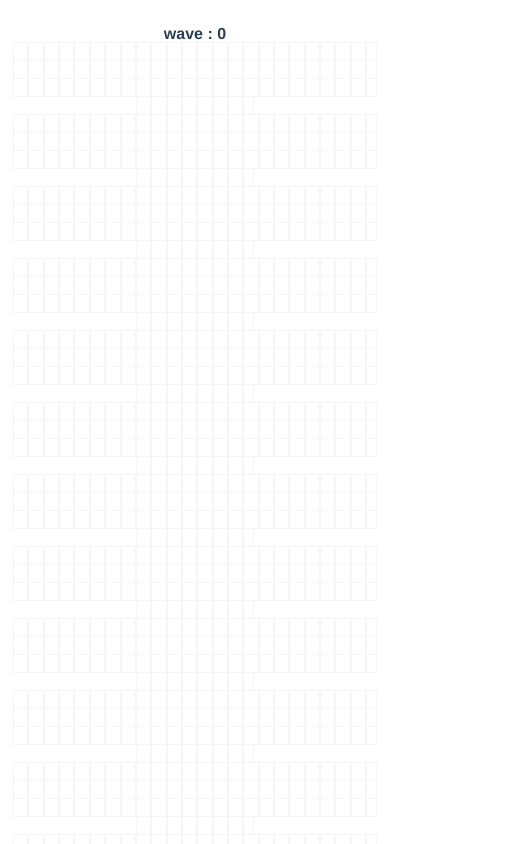
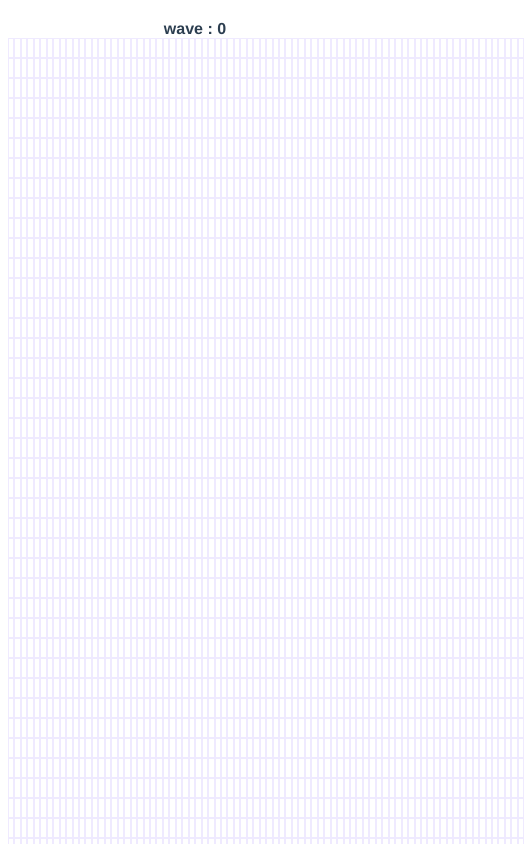
Before and after one commit to tsauvajon/game-of-life, a Vue app: page / in a window 390 px wide. Shown: the top 844 px of the page, 524 px wide, since content can reach past the window. Built offline with nearby package versions, Linux system fonts and the light colour scheme.

Commit message:
improve responsiveness - resolves #6

```diff
--- a/src/components/Grid.vue
+++ b/src/components/Grid.vue
@@ -1,7 +1,7 @@
 <template>
-<div>
+<center>
+  <strong>wave : {{ generation }}</strong>
   <div class="board">
-    <strong>wave : {{ generation }}</strong>
     <div class="row" v-for="(row, i) in cells" :key="i">
       <span
         class="cell"
@@ -10,7 +10,7 @@
         :key="j"
         @click="toggle(i, j)"
       >
-        &nbsp;&nbsp;
+        &nbsp;
       </span>
     </div>
   </div>
@@ -46,7 +46,7 @@
     <button @click="next">Gosper Glider gun</button>
     <button @click="lineBeacon">Line to beacon</button>
   </div>
-</div>
+</center>
 </template>
 
 <script>
@@ -66,7 +66,6 @@ export default {
 
   methods: {
     toggle (i, j) {
-      console.log(i, ', ', j)
       this.cells[i][j] = !this.cells[i][j]
       this.$forceUpdate()
     },
@@ -342,16 +341,19 @@ export default {
 
 <style scoped>
   .board {
-    padding: 5px;
-    margin: 0;
+    padding: 0;
+    margin: auto;
     background: #fff;
   }
+  .row {
+    display: flex;
+  }
   .cell {
-    border: .2px solid whitesmoke;
+    border: .2px solid #6534ff1a;
     padding: 0;
     margin: 0;
-    height: 5px;
-    width: 5px;
+    /* height: 5px; */
+    width: 20px;
     cursor: pointer;
   }
   .cell.empty {
```
